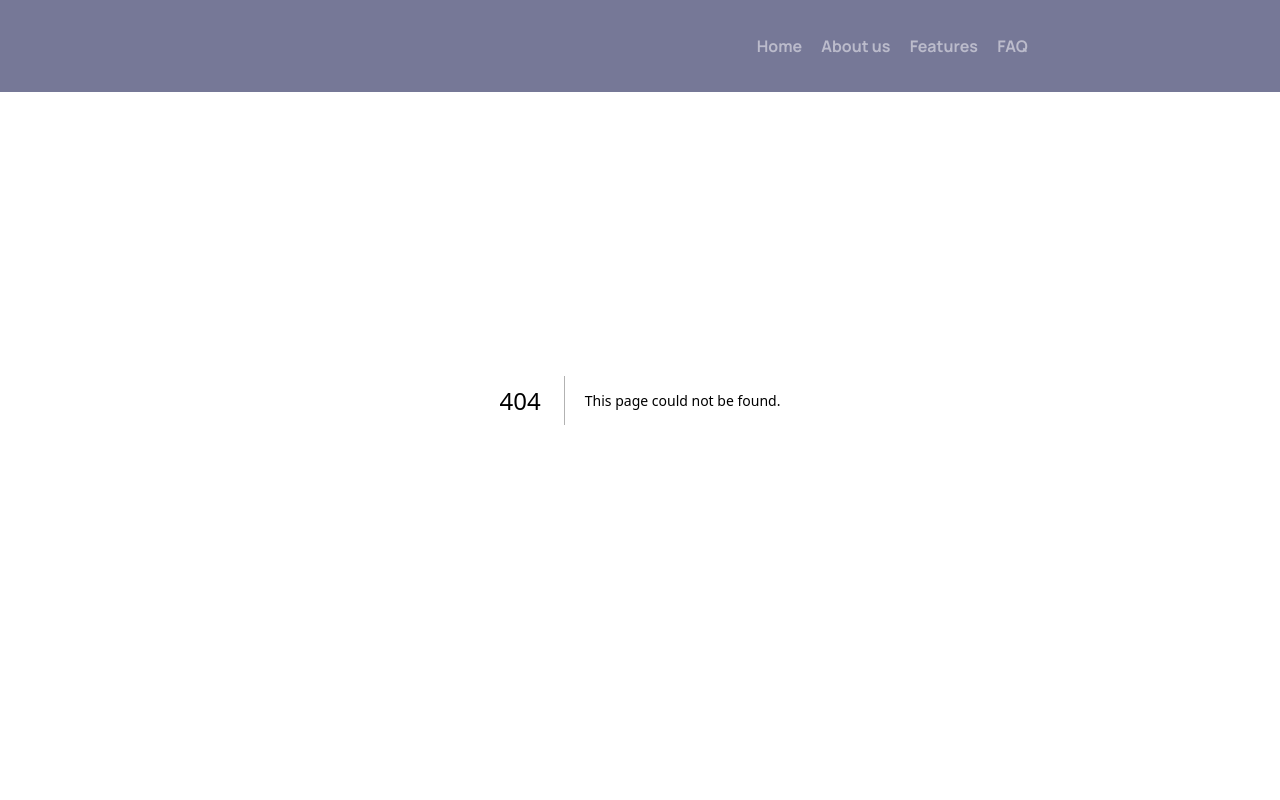
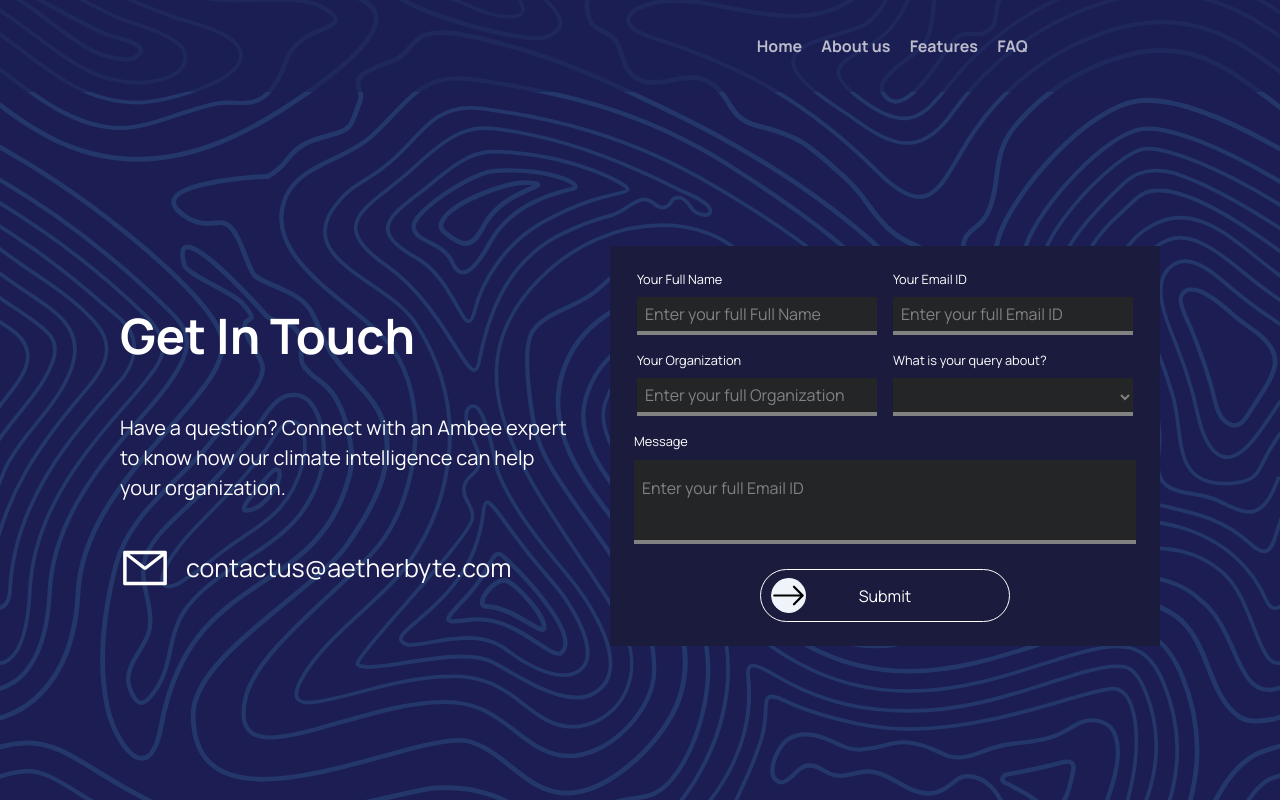
Before and after one commit to TanithFlory/aether-byte, a Next.js app: page /contact in a window 1280 px wide. Before the commit this address had no page. Built offline with nearby package versions, Linux system fonts and the light colour scheme.

Commit message:
add contact page

```diff
--- /dev/null
+++ b/src/app/Components/ContactForm/ContactForm.tsx
@@ -0,0 +1,59 @@
+"use client";
+
+import PrimaryButton from "@/app/Utils/PrimaryButton";
+import TextInput from "@/app/Utils/TextInput";
+import { BasicDetails, DropDown } from "./FormInputs";
+import { useState } from "react";
+import { IContactForm } from "@/app/types";
+
+function ContactForm() {
+  const [formData, setFormData] = useState<IContactForm>({
+    full_name: "",
+    email_id: "",
+    organization: "",
+    query: "",
+    message: "",
+  });
+
+  function formChangeHandler(
+    e: React.FormEvent<HTMLInputElement | HTMLSelectElement>
+  ) {
+    const target = e.target as HTMLInputElement;
+    setFormData((prev) => {
+      return {
+        ...prev,
+        [target.name]: target.value,
+      };
+    });
+  }
+  return (
+    <form className="bg-[#1a1b3d] p-6 h-[400px] w-full max-w-[550px] flex-[1 1 100%]">
+      <div className="flex flex-col gap-4 h-full ">
+        <div className="flex gap-4 flex-wrap items-center justify-center">
+          <BasicDetails onChange={formChangeHandler} formData={formData}/>
+          <DropDown onChange={formChangeHandler} formData={formData}/>
+        </div>
+        <div className="flex flex-col h-full">
+          <label className="mb-2 text-fs-100">Message</label>
+          <TextInput
+            placeholder="Enter your full Email ID"
+            type="text"
+            textArea={true}
+            className="h-[70%] resize-none"
+            maxLength={208}
+          />
+        </div>
+        <button
+          className="w-full flex justify-center cursor-pointer"
+          type="submit"
+        >
+          <PrimaryButton color="secondary" className="max-w-[250px]">
+            Submit
+          </PrimaryButton>
+        </button>
+      </div>
+    </form>
+  );
+}
+
+export default ContactForm;
--- /dev/null
+++ b/src/app/Components/ContactForm/FormInputs.tsx
@@ -0,0 +1,48 @@
+import TextInput from "@/app/Utils/TextInput";
+import { IContactForm } from "@/app/types";
+interface IProps {
+  onChange(e: React.FocusEvent<HTMLInputElement | HTMLSelectElement>): void;
+  formData: IContactForm;
+}
+export function BasicDetails({ onChange, formData }: IProps) {
+  return ["Full Name", "Email ID", "Organization"].map((item, index) => {
+    const itemIdentifier = item.toLowerCase().replace(" ", "_");
+    return (
+      <div className="flex flex-col w-full max-w-[240px]" key={index}>
+        <label className="mb-2 text-fs-100">Your {item}</label>
+        <TextInput
+          placeholder={`Enter your full ${item}`}
+          type="text"
+          name={itemIdentifier}
+          value={formData?.[itemIdentifier as keyof object]}
+          onChange={onChange}
+        />
+      </div>
+    );
+  });
+}
+
+export function DropDown({ onChange }: IProps) {
+  return (
+    <div className="flex flex-col w-full max-w-[240px]">
+      <label className="mb-2 text-fs-100">What is your query about?</label>
+      <TextInput select={true} name="query" onChange={onChange}>
+        {[
+          "Select from the dropdown",
+          "App Development",
+          "Web Development",
+          "Cloud Computing",
+          "Blockchain",
+          "Cyber Security",
+          "Others",
+        ].map((item, index) => {
+          return (
+            <option value={item} key={index} selected={!index && true}>
+              {item}
+            </option>
+          );
+        })}
+      </TextInput>
+    </div>
+  );
+}
--- a/src/app/Constants/images.ts
+++ b/src/app/Constants/images.ts
@@ -8,6 +8,7 @@ import featureIcon3 from "../assets/FeatureIcon (3).svg";
 import featureIcon4 from "../assets/FeatureIcon (4).svg";
 import featureIcon5 from "../assets/FeatureIcon (5).svg";
 import getInTouch from "../assets/get-in-touch.webp";
+import contactLinesBg from "../assets/contact-lines.svg";
 import { StaticImageData } from "next/image";
 interface Image {
   [key: string]: StaticImageData;
@@ -24,6 +25,7 @@ const images: Image = {
   featureIcon4,
   featureIcon5,
   getInTouch,
+  contactLinesBg,
 };
 
 export default images;
--- a/src/app/Utils/PrimaryButton.tsx
+++ b/src/app/Utils/PrimaryButton.tsx
@@ -3,13 +3,14 @@ import { BsArrowRight } from "react-icons/bs";
 interface IProps {
   children: React.ReactNode;
   color: string;
+  className?: string;
 }
-function PrimaryButton({ children, color }: IProps) {
+function PrimaryButton({ children, color, className }: IProps) {
   return (
     <div
       className={`flex items-center justify-center w-full h-[53px] border-${
         color || "white"
-      } border-[1px] rounded-[100px] group`}
+      } border-[1px] rounded-[100px] group ${className}`}
     >
       <div className="relative flex gap-1 items-center justify-center h-[35px] w-[92%] overflow-hidden rounded-full">
         <div
--- /dev/null
+++ b/src/app/Utils/TextInput.tsx
@@ -0,0 +1,38 @@
+import { InputHTMLAttributes } from "react";
+
+interface IProps
+  extends Omit<
+    InputHTMLAttributes<
+      HTMLInputElement | HTMLTextAreaElement | HTMLSelectElement
+    >,
+    "type"
+  > {
+  textArea?: boolean;
+  select?: boolean;
+  type?: string;
+}
+
+function TextInput({
+  textArea = false,
+  select = false,
+  children,
+  className,
+  type,
+  value,
+  ...props
+}: IProps) {
+  console.log(value)
+  const stylings =
+    "h-[38px] text-gray text-fs-200 bg-[#242527] px-2 py-4 box-border border-b-4 border-b-gray outline-0 focus:border-b-lightGreen placeholder:text-gray";
+  return textArea ? (
+    <textarea className={`${stylings} ${className}`} {...props} />
+  ) : select ? (
+    <select className={`${stylings}`} {...props}>
+      {children}
+    </select>
+  ) : (
+    <input className={`${stylings}`} type={`${type}`} {...props} />
+  );
+}
+
+export default TextInput;
--- /dev/null
+++ b/src/app/contact/page.tsx
@@ -0,0 +1,32 @@
+import Image from "next/image";
+import images from "../Constants/images";
+import ContactForm from "../Components/ContactForm/ContactForm";
+import { WrapperDiv } from "../Utils/WrapperDiv";
+import { AiOutlineMail } from "react-icons/ai";
+function Contact() {
+  return (
+    <section className="bg-primary min-h-screen relative">
+      <WrapperDiv className="pt-[92px] relative z-10 gap-10 min-h-screen items-center">
+        <div className="max-w-[450px] flex flex-col gap-10">
+          <h1 className="text-fs-700 font-bold">Get In Touch</h1>
+          <p className="text-fs-300">
+            Have a question? Connect with an Ambee expert to know how our
+            climate intelligence can help your organization.
+          </p>
+          <a href="mailto:" className="flex items-center gap-4 text-fs-400">
+            <AiOutlineMail className="h-[50px] w-[50px]"/>
+            <span>contactus@aetherbyte.com</span>
+          </a>
+        </div>
+        <ContactForm />
+      </WrapperDiv>
+      <Image
+        src={images.contactLinesBg}
+        alt="Background Lines"
+        className="absolute top-0 h-full w-full object-cover z-0 opacity-[0.15]"
+      />
+    </section>
+  );
+}
+
+export default Contact;
```
Also changed, not shown: src/app/types.ts (+8 -0 lines), src/app/assets/contact-lines.svg (added).
